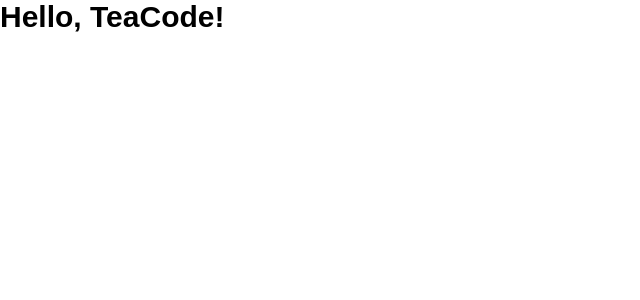
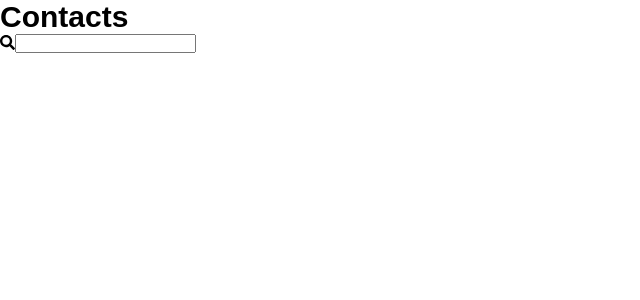
Before and after one commit to JalalMallah/contact-list-with-filter, a React (Create React App) app: page / in a window 1280 px wide. Shown: the top 300 px of the page, without its empty margins (0-640 px from the left). Built offline with nearby package versions, Linux system fonts and the light colour scheme.

Commit message:
feat: create Header component

```diff
--- a/src/App.tsx
+++ b/src/App.tsx
@@ -1,7 +1,9 @@
+import Header from 'components/Header';
+
 const App: React.FC = () => {
   return (
     <>
-      <h1>Hello, TeaCode!</h1>
+      <Header />
     </>
   );
 };
--- /dev/null
+++ b/src/components/Header.tsx
@@ -0,0 +1,20 @@
+import React from 'react';
+
+import { FontAwesomeIcon } from '@fortawesome/react-fontawesome';
+import { faSearch } from '@fortawesome/free-solid-svg-icons';
+
+const Header: React.FC = () => {
+  return (
+    <header>
+      <h1>Contacts</h1>
+      <form>
+        <label htmlFor='user-search'>
+          <FontAwesomeIcon icon={faSearch} />
+        </label>
+        <input type='text' id='user-search' />
+      </form>
+    </header>
+  );
+};
+
+export default Header;
```
